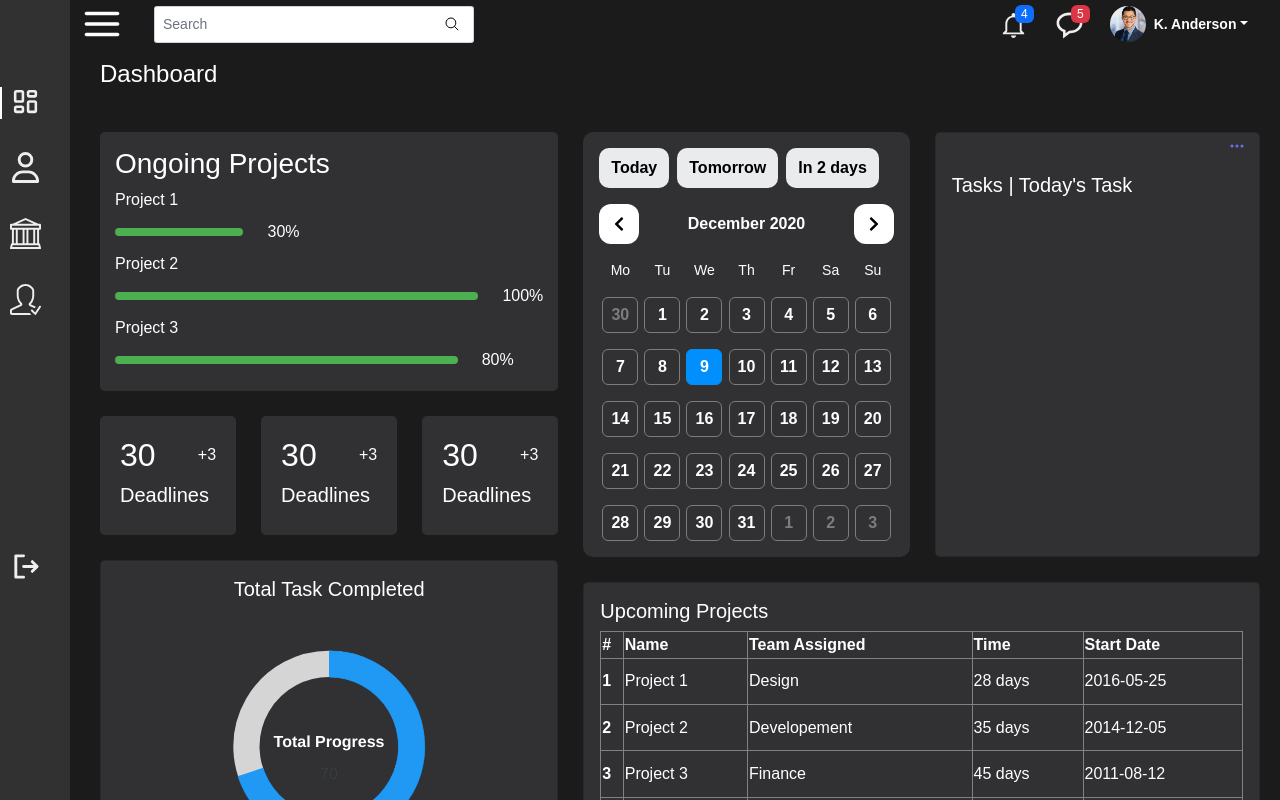
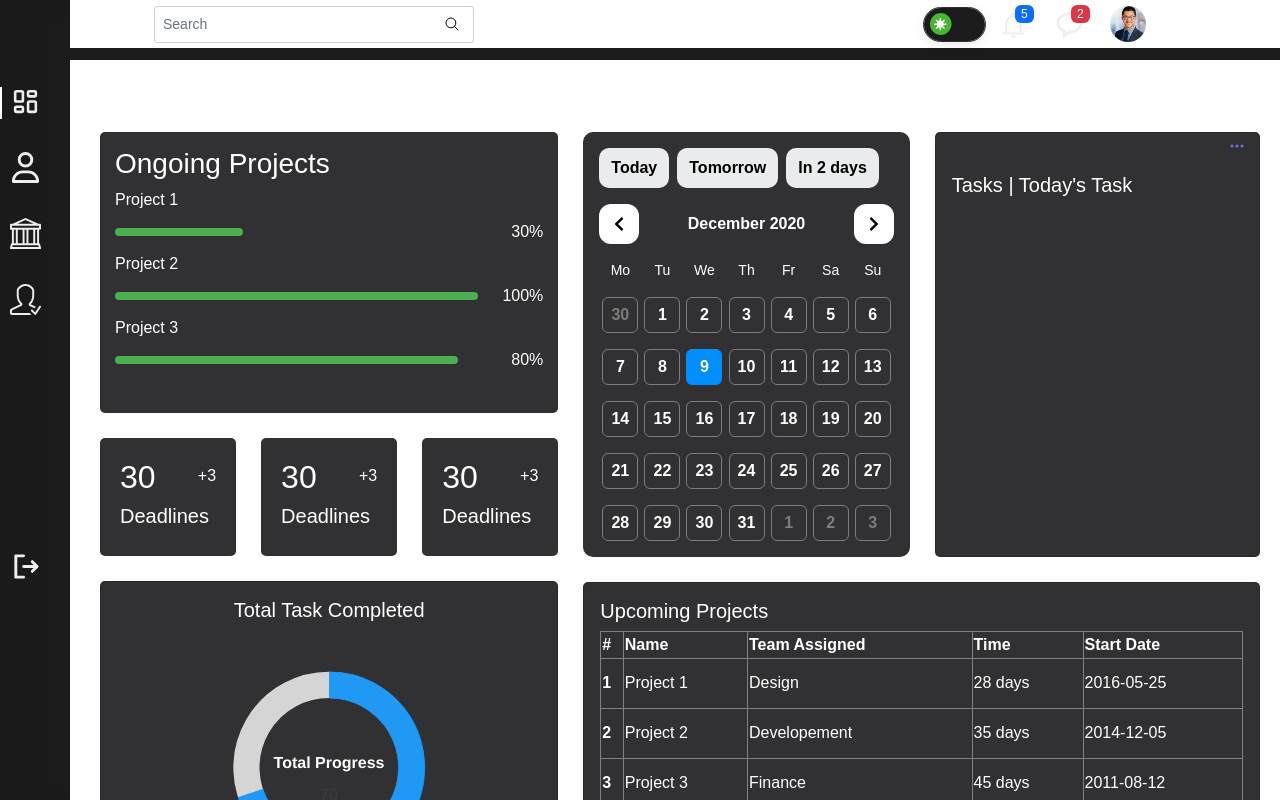
Before and after one commit to AtharvaBadhan/dashboard, a React (Create React App) app: page /home in a window 1280 px wide. Shown: the top 800 px of the page. Built offline with nearby package versions, Linux system fonts and the light colour scheme; a web font is replaced by a local one.

Commit message:
2nd Version

```diff
--- a/src/App.js
+++ b/src/App.js
@@ -1,4 +1,4 @@
-import React from 'react';
+import React, { useEffect } from 'react';
 import { BrowserRouter as Router, Routes, Route } from 'react-router-dom';
 import SignIn from './Components/SignIn/SignIn';
 import SignUp from './Components/SignUp/SignUp';
@@ -10,9 +10,20 @@ import { PrimeReactProvider, PrimeReactContext } from 'primereact/api';
 import Attendance from './Components/Attendance/Attendance'
 import 'primereact/resources/themes/lara-light-indigo/theme.css';  // Import PrimeReact theme
 import 'primereact/resources/primereact.min.css';                  // PrimeReact core styles
+import { useSelector } from 'react-redux';
 
 const App = () => {
+  const demoState= useSelector(state => state.DemoState);
+  useEffect(() => {
+    let change = document.querySelector(".classChange");
+    if(demoState.themechange){
+    change.classList.add("toggleMode")
+  } else{
+    change.classList.remove("toggleMode")
+  }
+  }, [demoState]);
   return (
+    <div className="classChange">
     <PrimeReactProvider>
     <Router>
       <Routes>
@@ -26,6 +37,7 @@ const App = () => {
             </Routes>
     </Router>
     </PrimeReactProvider>
+    </div>
   );
 };
 
--- a/src/Components/Dashboard/Dashboard.css
+++ b/src/Components/Dashboard/Dashboard.css
@@ -1,8 +1,4 @@
-body,
-html{
-    color: white;
 
-}
 
 .home-container {
     display: flex;
@@ -97,20 +93,20 @@ html{
     height: 20px; /* Adjust size as needed */
     pointer-events: none; /* Prevents icon from interfering with input clicks */
 }
-.project-name{
-
+.project-name {
     padding: 15px;
-    background-color:#313133;
+    background-color: #313133;
     border-radius: 5px;
-    height: fit-content;
+    height: 281px;
 }
 .projects p{
     margin: 4px 0;
 }
-.progess{
+.progess {
     display: flex;
     gap: 24px;
     align-items: center;
+    justify-content: space-between;
 }
 .progress-bar-container {
     width: 100%; /* Full width */
@@ -214,13 +210,13 @@ html{
 }
 
 .inner {
-    background-color: rgb(27 27 28);
     color: white;
     padding-right: 10px;
     display: flex;
     justify-content: space-between;
     margin-bottom: 25px;
     align-items: center;
+    background: transparent;
 }
 
   .home-open{
--- a/src/Components/SideBar/SideBar.css
+++ b/src/Components/SideBar/SideBar.css
@@ -1,26 +1,20 @@
-
 :root {
   --first-color: #ffffff;
   --first-color-light: #5a595c;
   --second-color-light: #84818b;
   --normal-font-size: 1rem;
-  --z-fixed: 100
+  --z-fixed: 100;
 }
 
 *,
 ::before,
 ::after {
-  box-sizing: border-box
+  box-sizing: border-box;
 }
 
-body {
-  position: relative;
-  font-family: var(--body-font);
-  font-size: var(--normal-font-size);
-}
 
 a {
-  text-decoration: none
+  text-decoration: none;
 }
 
 .header {
@@ -33,15 +27,15 @@ a {
   align-items: center;
   justify-content: space-between;
   padding: 0 1rem 0 70px;
-  background-color: rgb(27 27 28);
+  background-color: #FFF;
   z-index: var(--z-fixed);
-  transition: .5s
+  transition: 0.5s;
 }
 
 .header_toggle {
   color: var(--first-color);
   font-size: 1.5rem;
-  cursor: pointer
+  cursor: pointer;
 }
 .header_toggle img {
   /* width: 99%; */
@@ -54,13 +48,13 @@ a {
   justify-content: center;
   border-radius: 50%;
   overflow: hidden;
-  transition: .5s;
+  transition: 0.5s;
 }
-.body-pd .header_img{
+.body-pd .header_img {
   margin-right: 88px;
 }
 .header_img img {
-  width: 40px
+  width: 40px;
 }
 
 .l-navbar {
@@ -69,19 +63,22 @@ a {
   left: -30%;
   width: 70px;
   height: 100vh;
-  background-color: #313131;
-  padding: .5rem 1rem 0 0;
-  transition: .5s;
-  z-index: var(--z-fixed)
+  padding: 0.5rem 1rem 0 0;
+  transition: 0.5s;
+  z-index: var(--z-fixed);
+  background: #1b1b1c;
+  -webkit-box-shadow: inset 28px 3px 46px -35px rgba(27,27,28,1);
+-moz-box-shadow: inset 28px 3px 46px -35px rgba(27,27,28,1);
+box-shadow: inset 28px 3px 46px -35px rgba(27,27,28,1);
 }
 
 .nav {
-    height: 100%;
-    display: flex;
-    overflow: hidden;
-    align-items: flex-start;
+  height: 100%;
+  display: flex;
+  overflow: hidden;
+  align-items: flex-start;
 }
-.nav_name{
+.nav_name {
   color: #eeeeee;
   padding: 0;
 }
@@ -100,54 +97,49 @@ a {
   column-gap: 1rem;
   padding: 10px;
   color: white;
-
 }
-.nav_option :hover{
+.nav_option :hover {
   background-color: #565558;
   border-radius: 5px 50px 50px 5px;
-
 }
 .nav_logo {
-  margin-bottom: 2rem
+  margin-bottom: 2rem;
 }
 
 .nav_logo-icon {
   font-size: 1.25rem;
-
 }
-
 
 .logo-img {
   display: none;
   width: 70%;
 }
 
-.active{
+.active {
   display: block;
 }
-.active-1{
+.active-1 {
   display: block;
 }
 .nav_logo-name {
-
-  font-weight: 700
+  font-weight: 700;
 }
 
 .nav_link {
   position: relative;
   color: var(--first-color-light);
   margin-bottom: 15px;
-  transition: .3s;
+  transition: 0.3s;
   display: flex;
   font-size: 18px;
 }
 
 .nav_link:hover {
-  color: var( --second-color-light)
+  color: var(--second-color-light);
 }
 
 .nav_icon {
-  font-size: 1.25rem
+  font-size: 1.25rem;
 }
 
 .show {
@@ -156,40 +148,40 @@ a {
 }
 
 .body-pd {
-  padding-left: 200px
+  padding-left: 200px;
 }
 
 .active {
-  color: var(--white-color)
+  color: var(--white-color);
 }
 
 .active::before {
-  content: '';
+  content: "";
   position: absolute;
   left: 0;
   width: 2px;
   height: 32px;
-  background-color:#FFFFFF;
+  background-color: #ffffff;
 }
 .active-1 {
-  color: var(--white-color)
+  color: var(--white-color);
 }
 
 .active-1::before {
-  content: '';
+  content: "";
   position: absolute;
   left: 0;
-  top : 21%;
+  top: 21%;
   width: 2px;
   height: 32px;
-  background-color:#FFFFFF;
+  background-color: #ffffff;
 }
 .height-100 {
-  height: 100vh
+  height: 100vh;
 }
-.inner{
- background-color:  rgb(27 27 28) ;
- color: white;
+.inner {
+  background-color: rgb(27 27 28);
+  color: white;
 }
 
 .side-icons {
@@ -198,8 +190,8 @@ a {
   color: #eeeeee;
 }
 
-.body-class{
-  transition: .5s;
+.body-class {
+  transition: 0.5s;
 }
 
 .navbar-search {
@@ -209,38 +201,8 @@ a {
 }
 .l-navbar {
   left: 0;
-  padding: 1rem 1rem 0 0
+  padding: 1rem 1rem 0 0;
 }
-
-/* @media screen and (min-width: 768px) {
-
-
-  .header {
-    height: calc(3rem + 1rem);
-    padding: 0 2rem 0 calc(68px + 2rem)
-  }
-
-  .header_img {
-    width: 40px;
-    height: 40px
-  }
-
-  .header_img img {
-    width: 45px
-  }
-
-  .l-navbar {
-    left: 0;
-    padding: 1rem 1rem 0 0
-  }
-
-
-  .body-pd {
-    padding-left: 128px;
-    transition: .5s;
-}
-
-} */
 
 
 /* Navbar */
@@ -248,7 +210,7 @@ a {
   list-style: none;
 }
 
-.header-nav>ul {
+.header-nav > ul {
   margin: 0;
   padding: 0;
 }
@@ -258,6 +220,7 @@ a {
   color: #012970;
   margin-right: 25px;
   position: relative;
+  cursor: pointer;
 }
 
 .header-nav .nav-profile {
@@ -436,24 +399,19 @@ a {
   line-height: 0;
 }
 
-.dropdown-menu {
-  display: none;
-  position: absolute;
-  top: 100%;
-  left: -61px;
+.dropdown-menu-custom {
+  position: relative;
   background-color: white;
   border: 1px solid #ddd;
   border-radius: 4px;
   min-width: 200px;
   z-index: 1000;
   margin-top: 18px;
+  cursor: pointer;
 }
 
 /* Show dropdown on hover */
 .nav-item:hover .dropdown-menu {
-  display: block;
-}
-.nav-item:click .dropdown-menu {
   display: block;
 }
 
@@ -473,3 +431,144 @@ a {
 .dropdown-divider {
   border-top: 1px solid #ddd;
 }
+.dropdown-padding {
+  padding-top: 30px;
+  position: absolute;
+  top: 0;
+  cursor: pointer;
+  left: -67px;
+}
+
+:root {
+  --hue: 223;
+  --primary: hsl(var(--hue), 90%, 50%);
+  --trans-dur: 0.6s;
+  --trans-timing: cubic-bezier(0.65, 0, 0.35, 1);
+}
+
+body {
+  background-color: #fff;
+  color: #fff;
+  transition: background-color var(--trans-dur), color var(--trans-dur);
+  position: relative;
+  font-family: var(--body-font);
+  font-size: var(--normal-font-size);
+}
+body:has(.switch__input:checked) {
+  background-color: rgb(27 27 28);
+  color: hsl(var(--hue), 10%, 90%);
+}
+
+
+.header:has(.switch__input:checked) {
+  background-color: #1b1b1c;
+  border-bottom: #fff;
+}
+
+.switch,
+.switch__input {
+  display: block;
+  -webkit-tap-highlight-color: transparent;
+}
+.switch {
+  margin: auto;
+  position: relative;
+  -webkit-user-select: none;
+  -moz-user-select: none;
+  user-select: none;
+  font-size: 22px;
+}
+.switch__icon {
+  color: hsla(var(--hue), 10%, 80%);
+  pointer-events: none;
+  position: absolute;
+  top: 0.375em;
+  left: 0.375em;
+  width: 0.75em;
+  height: 0.75em;
+  transition: color var(--trans-dur),
+    transform var(--trans-dur) var(--trans-timing);
+}
+.switch__icon:nth-of-type(2) {
+  right: 0.375em;
+  left: auto;
+}
+.switch__inner,
+.switch__inner-icons {
+  border-radius: 0.5em;
+  display: block;
+  overflow: hidden;
+  position: absolute;
+  top: 0.25em;
+  left: 0.25em;
+  width: 2.25em;
+  height: 1em;
+}
+.switch__inner:before,
+.switch__inner-icons {
+  transition: transform var(--trans-dur) var(--trans-timing);
+  transform: translateX(-1.25em);
+}
+.switch__inner:before {
+  background-color: hsl(110.08deg 54.8% 45.78%);
+  border-radius: inherit;
+  content: "";
+  display: block;
+  width: 100%;
+  height: 100%;
+}
+.switch__inner-icons {
+  pointer-events: none;
+}
+.switch__inner-icons .switch__icon {
+  color: hsl(0, 0%, 100%);
+  top: 0.125em;
+  left: 0.125em;
+  transform: translateX(1.25em);
+}
+.switch__inner-icons .switch__icon:nth-child(2) {
+  right: 0.125em;
+  left: auto;
+}
+.switch__input {
+  background-color: rgb(27 27 28);
+  border-radius: 0.75em;
+  box-shadow: 0 0 0 0.0625em hsla(var(--hue), 90%, 50%, 0),
+    0 0.125em 0.5em hsla(var(--hue), 10%, 10%, 0.1);
+  outline: 1px solid #313131;
+  width: 2.75em;
+  height: 1.5em;
+  -webkit-appearance: none;
+  appearance: none;
+  transition: background-color var(--trans-dur), box-shadow var(--trans-dur);
+}
+.switch__input:checked {
+  background-color: #fff;
+}
+.switch__input:checked ~ .switch__icon {
+  color: hsla(var(--hue), 10%, 40%);
+}
+.switch__input:checked ~ .switch__inner:before,
+.switch__input:checked ~ .switch__inner-icons {
+  transform: translateX(1.25em);
+}
+.switch__input:not(:checked) ~ .switch__icon:first-of-type,
+.switch__input:checked ~ .switch__icon:nth-of-type(2) {
+  transform: rotate(360deg);
+}
+.switch__input:checked ~ .switch__inner-icons .switch__icon:first-of-type {
+  transform: translateX(-1.25em) rotate(-360deg);
+}
+.switch__input:checked ~ .switch__inner-icons .switch__icon:nth-of-type(2) {
+  transform: translateX(-1.25em) rotate(360deg);
+}
+.switch__input:focus-visible {
+  box-shadow: 0 0 0 0.0625em hsla(var(--hue), 90%, 50%, 1),
+    0 0.125em 0.5em hsla(var(--hue), 10%, 10%, 0.1);
+}
+.switch__sr {
+  overflow: hidden;
+  position: absolute;
+  width: 1px;
+  height: 1px;
+}
--- a/src/Components/SideBar/SideBar.jsx
+++ b/src/Components/SideBar/SideBar.jsx
@@ -15,10 +15,39 @@ import { BsBank } from "react-icons/bs";
 import { SlUserFollowing } from "react-icons/sl";
 import { useDispatch } from "react-redux";
 import * as demoAction from "../../Redux/Actions/DemoActions";
+import { useSelector } from "react-redux";
 
 export default function SideBar() {
   const [menuButton, setmenuButton] = useState(false);
+  const [darkMode, setDarkMode] = useState(false); // State to control dark mode
   let dispatch = useDispatch();
+
+  // Load dark mode setting from localStorage when the component is mounted
+  useEffect(() => {
+    const savedDarkMode = localStorage.getItem("darkMode");
+    if (savedDarkMode === "true") {
+      setDarkMode(true);
+      document.body.classList.add("dark-mode");
+    } else {
+      setDarkMode(false);
+      document.body.classList.remove("dark-mode");
+    }
+  }, []);
+
+  // Toggle dark mode and save preference to localStorage
+  const handleDarkModeToggle = () => {
+    const newDarkModeState = !darkMode;
+    setDarkMode(newDarkModeState);
+
+    localStorage.setItem("darkMode", newDarkModeState.toString());
+    // dispatch({ type: demoAction.UPDATE_THEMECHANGE, payload: !darkMode });
+
+    if (newDarkModeState) {
+      document.body.classList.add("dark-mode");
+    } else {
+      document.body.classList.remove("dark-mode");
+    }
+  };
 
   useEffect(() => {
     const toggle = document.getElementById("header-toggle");
@@ -57,16 +86,8 @@ export default function SideBar() {
     });
     a.target.classList.add("active-1");
   };
-  //Dropdown
-  const [notificationOpen, setNotificationOpen] = useState(false);
-  const [messageOpen, setMessageOpen] = useState(false);
-  const [profileOpen, setProfileOpen] = useState(false);
 
-  const toggleDropdown = (type) => {
-    if (type === "notification") setNotificationOpen(!notificationOpen);
-    if (type === "message") setMessageOpen(!messageOpen);
-    if (type === "profile") setProfileOpen(!profileOpen);
-  };
+  const demoState = useSelector((state) => state.DemoState);
 
   return (
     <div id="body-pd" className="body-className">
@@ -94,23 +115,75 @@ export default function SideBar() {
           </div>
           <nav className="header-nav ms-auto">
             <ul className="d-flex align-items-center">
+              <div className="btn">
+                {/* Dark mode toggle button */}
+                <svg display="none">
+	<symbol id="light" viewBox="0 0 24 24">
+		<g stroke="currentColor" stroke-width="2" stroke-linecap="round">
+			<line x1="12" y1="17" x2="12" y2="20" transform="rotate(0,12,12)" />
+			<line x1="12" y1="17" x2="12" y2="20" transform="rotate(45,12,12)" />
+			<line x1="12" y1="17" x2="12" y2="20" transform="rotate(90,12,12)" />
+			<line x1="12" y1="17" x2="12" y2="20" transform="rotate(135,12,12)" />
+			<line x1="12" y1="17" x2="12" y2="20" transform="rotate(180,12,12)" />
+			<line x1="12" y1="17" x2="12" y2="20" transform="rotate(225,12,12)" />
+			<line x1="12" y1="17" x2="12" y2="20" transform="rotate(270,12,12)" />
+			<line x1="12" y1="17" x2="12" y2="20" transform="rotate(315,12,12)" />
+		</g>
+		<circle fill="currentColor" cx="12" cy="12" r="5" />
+	</symbol>
+	<symbol id="dark" viewBox="0 0 24 24">
+		<path fill="currentColor" d="M15.1,14.9c-3-0.5-5.5-3-6-6C8.8,7.1,9.1,5.4,9.9,4c0.4-0.8-0.4-1.7-1.2-1.4C4.6,4,1.8,7.9,2,12.5c0.2,5.1,4.4,9.3,9.5,9.5c4.5,0.2,8.5-2.6,9.9-6.6c0.3-0.8-0.6-1.7-1.4-1.2C18.6,14.9,16.9,15.2,15.1,14.9z" />
+	</symbol>
+</svg>
+                <label className="switch">
+                  <input
+                    className="switch__input"
+                    type="checkbox"
+                    role="switch"
+                    checked={darkMode}  // This ensures the toggle reflects the current state
+                    onChange={handleDarkModeToggle}
+                  />
+                  <span className="switch__inner"></span>
+                  <span className="switch__inner-icons">
+                    <svg
+                      className="switch__icon"
+                      width="24px"
+                      height="24px"
+                      aria-hidden="true"
+                    >
+                      <use href="#light" />
+                    </svg>
+                    <svg
+                      className="switch__icon"
+                      width="24px"
+                      height="24px"
+                      aria-hidden="true"
+                    >
+                      <use href="#dark" />
+                    </svg>
+                  </span>
+                  <span className="switch__sr">Dark Mode</span>
+                </label>
+
+              </div>
               {/* Notification Icon with Dropdown */}
               <li className="nav-item dropdown">
-                <a
-                  className="nav-link nav-icon"
-                  href="#"
-                  onClick={() => toggleDropdown("notification")}
-                >
+                <a className="nav-link nav-icon" href="#">
                   <IoMdNotificationsOutline className="side-icons" />
-                  <span className="badge bg-primary badge-number">4</span>
+                  <span className="badge bg-primary badge-number">5</span>
                 </a>
-                {notificationOpen && (
-                  <div className="dropdown-menu dropdown-menu-end">
+
+                <div className="dropdown-padding">
+                  <div className="dropdown-menu dropdown-menu-custom dropdown-menu-end">
+                    <div className="dropdown-header">
+                      <h6>Notification</h6>
+                    </div>
+                    <div className="dropdown-divider" />
                     <a href="#" className="dropdown-item">
-                      New comment on your post
+                      Project added to our work logs.
                     </a>
                     <a href="#" className="dropdown-item">
-                      New like on your photo
+                      Salary credited to your Account.
                     </a>
                     <a href="#" className="dropdown-item">
                       New follow request
@@ -123,21 +196,22 @@ export default function SideBar() {
                       View all notifications
                     </a>
                   </div>
-                )}
+                </div>
               </li>
 
               {/* Message Icon with Dropdown */}
               <li className="nav-item dropdown">
-                <a
-                  className="nav-link nav-icon"
-                  href="#"
-                  onClick={() => toggleDropdown("message")}
-                >
+                <a className="nav-link nav-icon" href="#">
                   <BiMessageRounded className="side-icons" />
-                  <span className="badge bg-danger badge-number">5</span>
+                  <span className="badge bg-danger badge-number">2</span>
                 </a>
-                {messageOpen && (
-                  <div className="dropdown-menu dropdown-menu-end">
+
+                <div className="dropdown-padding">
+                  <div className="dropdown-menu dropdown-menu-custom dropdown-menu-end">
+                    <div className="dropdown-header">
+                      <h6>Messages</h6>
+                    </div>
+                    <div className="dropdown-divider" />
                     <a href="#" className="dropdown-item">
                       Message from Maria
                     </a>
@@ -155,7 +229,7 @@ export default function SideBar() {
                       Show all messages
                     </a>
                   </div>
-                )}
+                </div>
               </li>
 
               {/* Profile Icon with Dropdown */}
@@ -163,15 +237,15 @@ export default function SideBar() {
                 <a
                   className="nav-link nav-profile d-flex align-items-center pe-0"
                   href="#"
-                  onClick={() => toggleDropdown("profile")}
                 >
                   <img src={Profile} alt="Profile" className="rounded-circle" />
                   <span className="d-none d-md-block dropdown-toggle ps-2">
                     K. Anderson
                   </span>
                 </a>
-                {profileOpen && (
-                  <div className="dropdown-menu dropdown-menu-end">
+
+                <div className="dropdown-padding">
+                  <div className="dropdown-menu dropdown-menu-custom dropdown-menu-end">
                     <div className="dropdown-header">
                       <h6>Kevin Anderson</h6>
                       <span>Web Designer</span>
@@ -187,11 +261,11 @@ export default function SideBar() {
                       <i className="bi bi-question-circle"></i> Need Help?
                     </a>
                     <div className="dropdown-divider" />
-                    <a href="#" className="dropdown-item">
+                    <a href="/" className="dropdown-item">
                       <i className="bi bi-box-arrow-right"></i> Sign Out
                     </a>
                   </div>
-                )}
+                </div>
               </li>
             </ul>
           </nav>
@@ -255,18 +329,6 @@ export default function SideBar() {
                   <span className="nav_name">Attendance</span>
                 </Link>
               </div>
-              {/* <div className="nav_option">
-                <Link to="/files" className="nav_link">
-                  <LuFiles className="side-icons" />
-                  <span className="nav_name">Files</span>
-                </Link>
-              </div>
-              <div className="nav_option">
-                <Link to="/stats" className="nav_link">
-                  <MdQueryStats className="side-icons" />
-                  <span className="nav_name">Stats</span>
-                </Link>
-              </div> */}
             </div>
           </div>
           <Link to="/" className="nav_link">
--- a/src/Components/SignIn/SignIn.css
+++ b/src/Components/SignIn/SignIn.css
@@ -1,8 +1,7 @@
 @import url("https://fonts.googleapis.com/css2?family=Inria+Sans:ital,wght@0,300;0,400;0,700;1,300;1,400;1,700&display=swap");
-body,
+
 html {
   margin: 0;
-  height: 100%;
   font-family: "Inria Sans", sans-serif;
   background: rgb(27 27 28);
 }
--- a/src/Components/SignUp/SignUp.css
+++ b/src/Components/SignUp/SignUp.css
@@ -1,5 +1,4 @@
 @import url("https://fonts.googleapis.com/css2?family=Inria+Sans:ital,wght@0,300;0,400;0,700;1,300;1,400;1,700&display=swap");
-body,
 html {
   margin: 0;
   height: 100%;
--- a/src/Components/User/User.css
+++ b/src/Components/User/User.css
@@ -7,9 +7,10 @@
 
 }
 .outer-cont{
-        align-items: center;
+    align-items: flex-start !important;
         margin: 0px;
         padding: 0px;
+    background: transparent;
 }
 
 .panel .panel-heading{
--- a/src/Redux/Actions/DemoActions.js
+++ b/src/Redux/Actions/DemoActions.js
@@ -1 +1,2 @@
 export const UPDATE_NAVBAR = "UPDATE_NAVBAR"
+export const UPDATE_THEMECHANGE = "UPDATE_THEMECHANGE"
--- a/src/Redux/Reducers/DemoState.js
+++ b/src/Redux/Reducers/DemoState.js
@@ -3,6 +3,7 @@ import * as types from "../Actions/DemoActions";
 
 const initialState = {
     navbar : false,
+    themechange: true,
 }
 
 export default function DemoState(state = initialState, actions) {
@@ -11,6 +12,10 @@ export default function DemoState(state = initialState, actions) {
             ...state,
             navbar : actions.payload
         }
+        case types.UPDATE_THEMECHANGE: return {
+            ...state,
+            themechange : actions.payload
+        }
         default: return {
             ...state
         }
```
Also changed, not shown: src/Components/User/User.jsx (+38 -30 lines).
